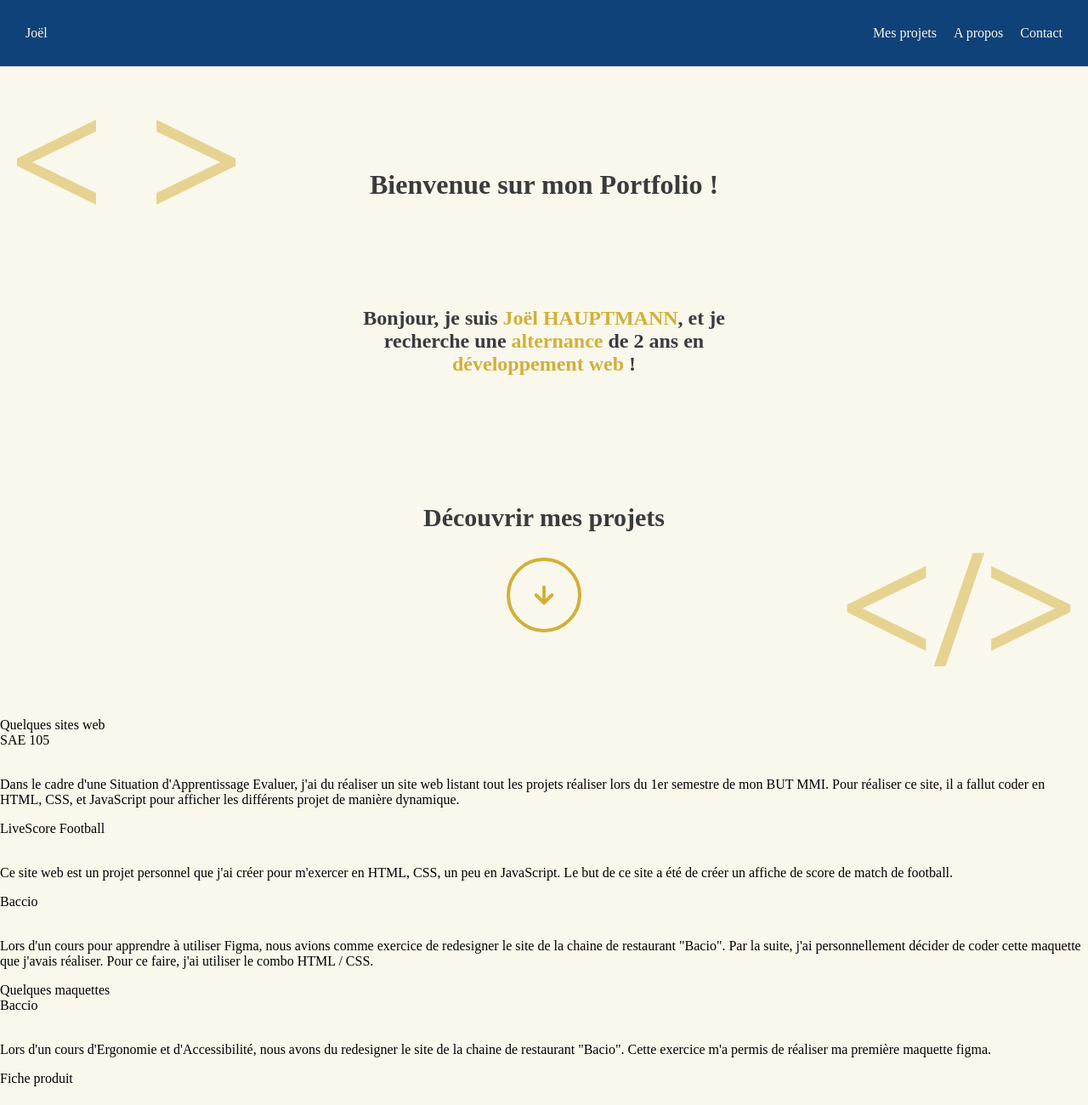
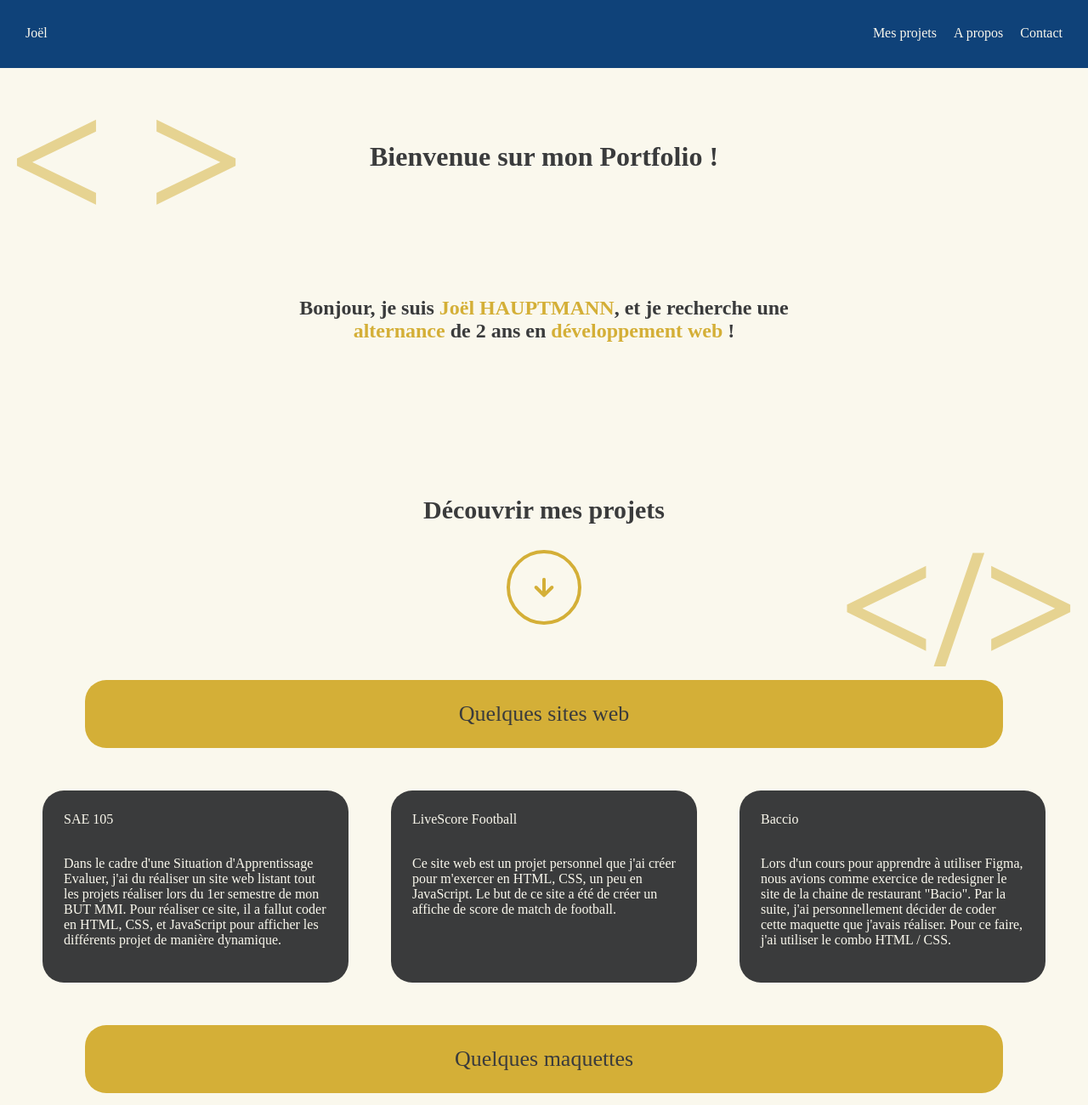
Before and after one commit to JoelHH68/Portfolio, a plain HTML site: page index.html in a window 1280 px wide. Shown: the top 1300 px of the page at 85% size. Drawn offline with Linux system fonts and the light colour scheme.

Commit message:
CSS pour les projets

```diff
--- a/index.html
+++ b/index.html
@@ -7,11 +7,10 @@
     <link rel="stylesheet" href="style.css">
 </head>
 <body>
-
     <header>
         <div class="moi">Joël</div>
         <div class="menu">
-            <div class="projet"><a href="">Mes projets</a></div>
+            <div class="mesprojets"><a href="">Mes projets</a></div>
             <div class="propos"><a href="">A propos</a></div>
             <div class="contact"><a href="">Contact</a></div>
         </div>
--- a/style.css
+++ b/style.css
@@ -9,6 +9,8 @@ header{
     padding: 30px;
     justify-content: space-between;
     color: #FAF8ED;
+    height: 80px;
+    box-sizing: border-box;
 }
 
 .menu{
@@ -30,9 +32,14 @@ header{
 
 
 .home{
+    height: calc(100vh - 80px);
+    display: flex;
+    flex-direction: column;
+    justify-content: center;
+    align-items: center;
     text-align: center;
-    padding: 100px;
     color: #3A3B3C;
+    padding: 0 50px;
 }
 
 .ouvert{
@@ -82,3 +89,42 @@ h3{
     height: 40px;
     margin: 0 auto;
 }
+
+
+.projets{
+    min-height: 100vh;
+}
+
+.titre{
+    background-color: #D4AF37;
+    color: #3A3B3C;
+    text-align: center;
+    border-radius: 25px;
+    padding: 25px;
+    margin: 0 100px;
+    font-size: 26px;
+}
+
+
+.cases {
+    display: flex;
+    flex-wrap: wrap; /* pour que les cases aillent à la ligne si y’a plus de place */
+    justify-content: center; /* centré propre */
+    gap: 50px; /* écart entre les cases */
+    padding: 50px;
+}
+
+.projet {
+    background-color: #3A3B3C;
+    border-radius: 25px;
+    padding: 25px;
+    color: #FAF8ED;
+    flex: 1 1 300px; /* min 300px, s'étire selon l’espace */
+    max-width: 400px;
+    box-sizing: border-box;
+    transition: transform 0.3s ease;
+}
+
+.projet:hover {
+    transform: translateY(-10px); /* petit effet stylé au hover */
+}
```
